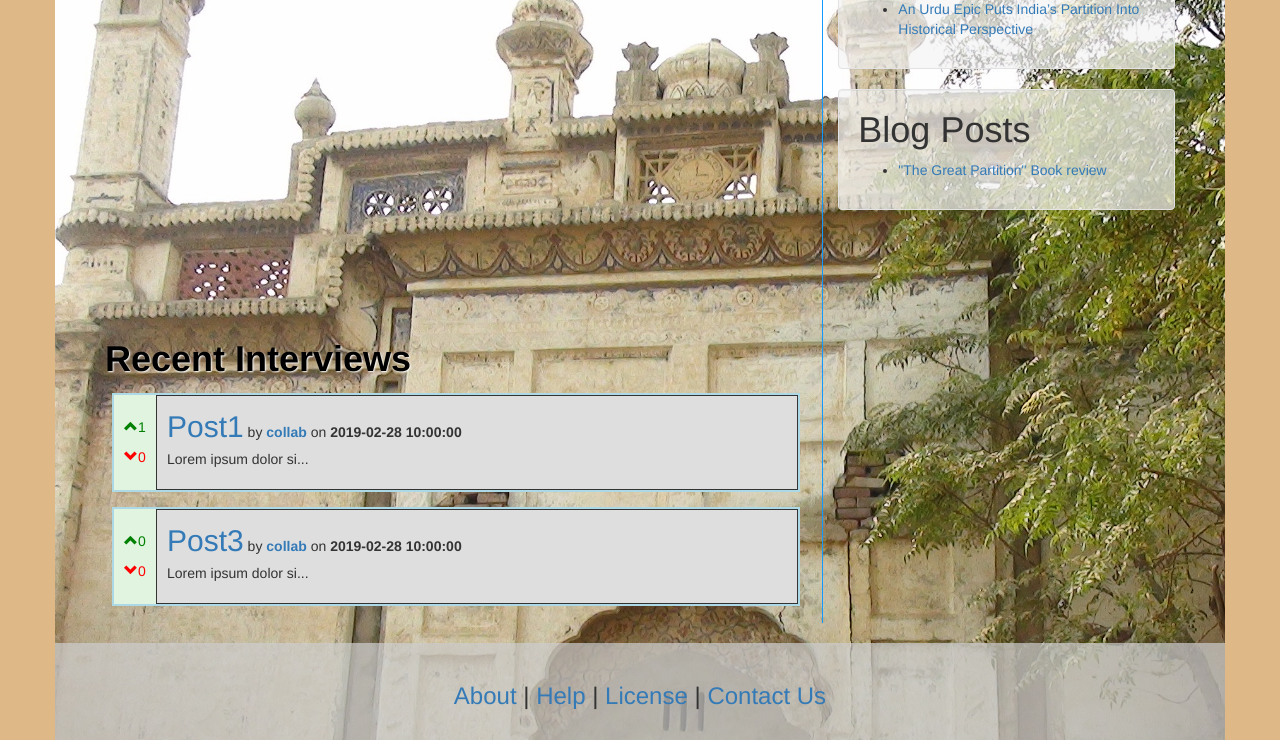
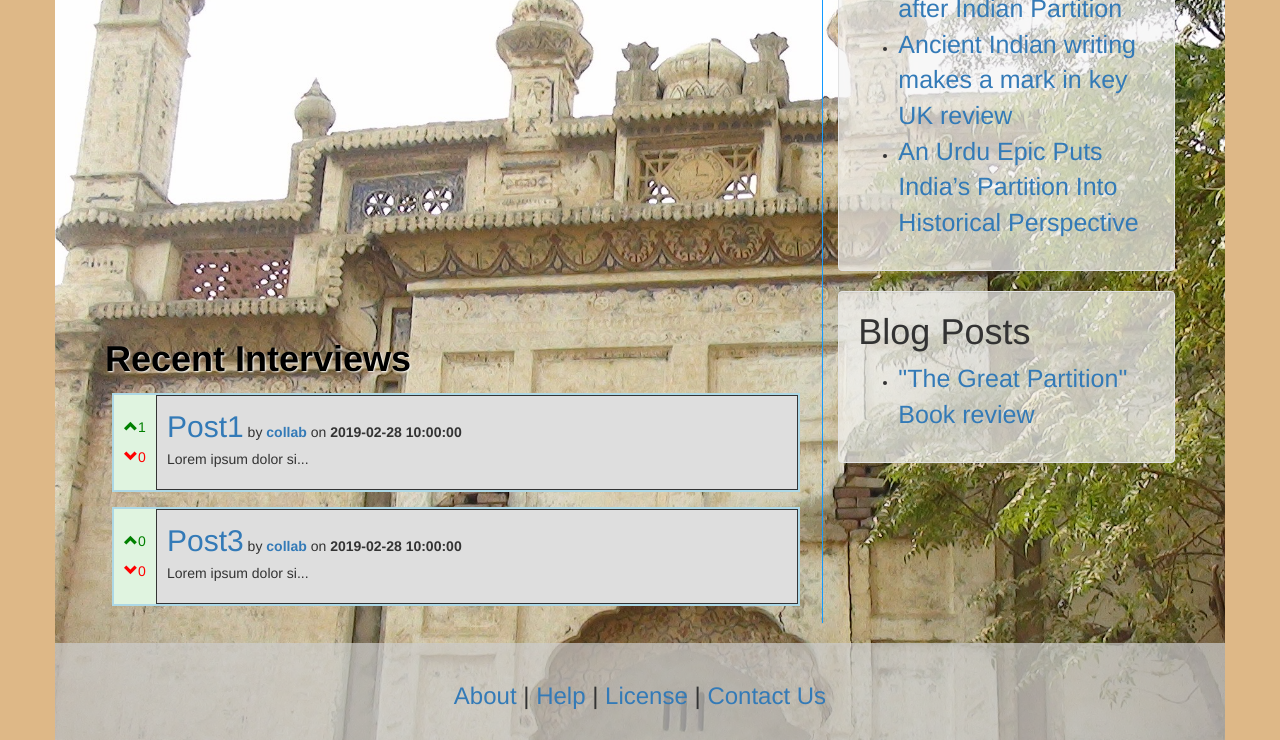
Before and after one commit to kalpitk/Web-Portal-India-Partition, a Flask app: page / in a window 1280 px wide. Shown: the part 446-1186 px from the top of the page. Run offline with Flask 2, Linux system fonts and the light colour scheme; data comes from the database, SQL or seed files in the repository; some libraries are stand-ins or nearby versions.

Commit message:
minor ui improvements

```diff
--- a/app.py
+++ b/app.py
@@ -144,6 +144,14 @@ def top_posts():
   res = cursor.fetchall()
   res.reverse()
   return render_template('post_list.html', posts=res, msg="top")
+
+@app.route('/top_blogs')
+def top_blogs():
+  cursor.execute("""SELECT post_id,nameofarticle,upvotes,downvotes,content,post_time,
+						     writer_username,migrated FROM post WHERE is_approved IS TRUE AND is_blog IS TRUE ORDER BY upvotes""")
+  res = cursor.fetchall()
+  res.reverse()
+  return render_template('post_list.html', posts=res, msg="top1")
 
 @app.route('/search_post')
 def search_post():
@@ -317,5 +325,5 @@ def makepost():
 if __name__ == "__main__":
   app.config['SESSION_TYPE'] = 'filesystem'
   app.run(
-    # host='0.0.0.0',
+    host='0.0.0.0',
     debug=True)
--- a/templates/home.html
+++ b/templates/home.html
@@ -50,16 +50,16 @@
 		<div class="well signin2 " style="padding-top: 0px;background-color:rgba(245,245,245,0.7)">
 			<h1>News</h1>
 			<ul>
-				<li><a href="https://www.theguardian.com/cities/2019/apr/12/life-swap-the-families-forced-to-trade-places-after-india-partition-india-pakistan-kolkata-dhaka">Life swap: the families forced to trade places after Indian Partition </a></li>
-				<li><a href="https://www.hindustantimes.com/world-news/ancient-indian-writing-makes-a-mark-in-key-uk-review/story-CmGZZZMahgNwMXUiTUwJMI.html">Ancient Indian writing makes a mark in key UK review</a></li>
-				<li><a href="https://www.nytimes.com/2019/04/08/books/review/qurratulain-hyder-river-of-fire.html">An Urdu Epic Puts India’s Partition Into Historical Perspective</a></li>
+				<li><a style="font-size: 25px;" href="https://www.theguardian.com/cities/2019/apr/12/life-swap-the-families-forced-to-trade-places-after-india-partition-india-pakistan-kolkata-dhaka">Life swap: the families forced to trade places after Indian Partition </a></li>
+				<li><a style="font-size: 25px;" href="https://www.hindustantimes.com/world-news/ancient-indian-writing-makes-a-mark-in-key-uk-review/story-CmGZZZMahgNwMXUiTUwJMI.html">Ancient Indian writing makes a mark in key UK review</a></li>
+				<li><a style="font-size: 25px;" href="https://www.nytimes.com/2019/04/08/books/review/qurratulain-hyder-river-of-fire.html">An Urdu Epic Puts India’s Partition Into Historical Perspective</a></li>
 			</ul>
 		</div>
 		<div class="well signin2 " style="overflow-y:scroll;padding-top: 0px;background-color:rgba(245,245,245,0.7);max-height: 600px;">
 			<h1>Blog Posts</h1>
 			<ul>
 				{% for post in posts1 %}
-				<li><a href="/post/{{post[0]}}">{{post[1]}}</a></li>
+				<li><a style="font-size: 25px;" href="/post/{{post[0]}}">{{post[1]}}</a></li>
 				{% endfor %}
 			</ul>
 		</div>
--- a/templates/post_list.html
+++ b/templates/post_list.html
@@ -20,8 +20,8 @@
     {% for post in posts %}
     <div class="post">
         <div class="votes">
-            <p style="color: green;"> +{{ post[2] }}</p>
-            <p style="color: red">-{{ post[3] }}</p>
+            <p style="color: green;"><span class="glyphicon glyphicon glyphicon-chevron-up"></span> {{ post[2] }}</p>
+            <p style="color: red"><span class="glyphicon glyphicon glyphicon-chevron-down"></span> {{ post[3] }}</p>
         </div>
         <div class="postlink">
             <header>
--- a/templates/postpage.html
+++ b/templates/postpage.html
@@ -81,7 +81,7 @@
 		</div>
 	</div>
 
-	<div class="row" style="margin-left: 5px; padding: 2px">
+	<div class="row" style="margin-left: 5px; padding: 2px; font-weight:10; text-shadow: 1px 1px 2px white; padding-top: 20px;">
 		<p>{{ data[0][4] }}</p>
 	</div>
 	{% if data[0][9] %}
--- a/templates/template.html
+++ b/templates/template.html
@@ -50,7 +50,8 @@
 		<div class="container-fluid" id="nav1">
 			<ul class="nav navbar-nav">
 				<li id="home"><a href="{{url_for('home')}}" class="navelement">Home</a></li>
-				<li id="top"><a href="{{ url_for('top_posts') }}" class="navelement">Top Posts</a></li>
+                <li id="top"><a href="{{ url_for('top_posts') }}" class="navelement">Top Posts</a></li>
+                <li id="top1"><a href="{{url_for('top_blogs')}}" class="navelement">Top Blogs</a></li>
 				<li id="latest"><a href="{{url_for('post_list')}}" class="navelement">Latests Posts</a></li>
 				<li id="about"><a href="#" class="navelement">About Us</a></li>
 			</ul>
@@ -77,6 +78,7 @@
             <ul class="nav navbar-nav collapse" id="collapsednav">
                 <li id="home"><a href="{{url_for('home')}}" class="navelement">Home</a></li>
                 <li id="top"><a href="{{ url_for('top_posts') }}" class="navelement">Top Posts</a></li>
+                <li id="latest"><a href="{{url_for('top_blogs')}}" class="navelement">Top Blogs</a></li>
                 <li id="latest"><a href="{{url_for('post_list')}}" class="navelement">Latests Posts</a></li>
                 <li id="about"><a href="#" class="navelement">About Us</a></li>
                 <hr style="margin: 5px;"></hr>
@@ -111,7 +113,7 @@
 			}
 		}
     </script>
-	<div class="container" id="fix1" style="background-image: url('static/img/msq.jpg');background-size: cover;">
+	<div class="container" id="fix1" style="background-image: url('/static/img/msq.jpg');background-size: cover;">
 		<div style="min-height: 600px">
             {% block main_content %}
             {% endblock main_content %}
```
